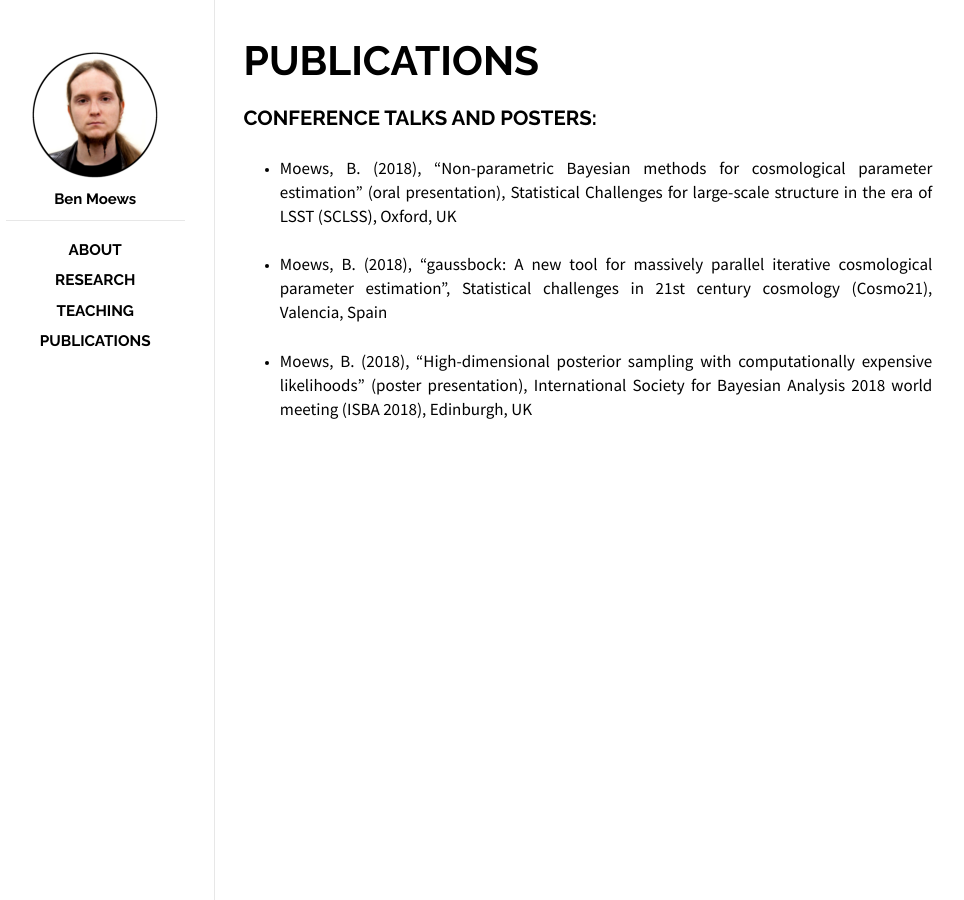
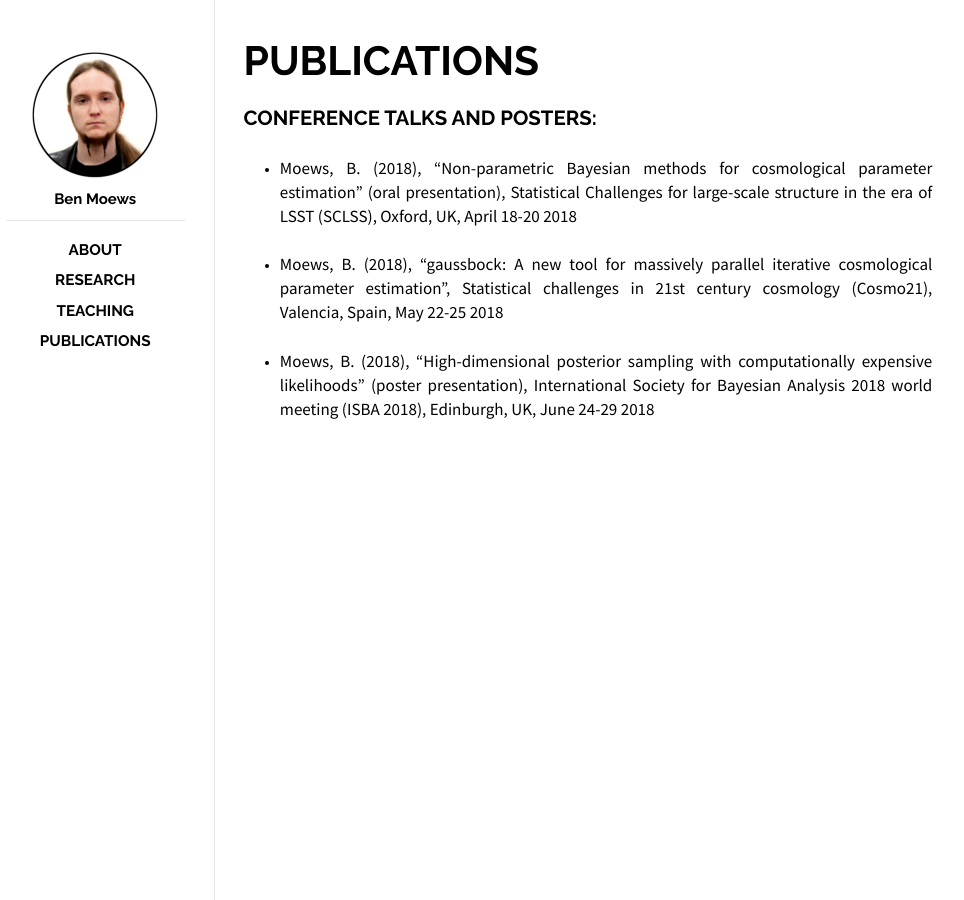
Before and after one commit to moews/moews.github.io, a Jekyll site: the page built from _posts/2017-03-24-publications.md, in a window 1280 px wide. Shown: the whole page, without its empty margins (144-1108 px from the left). Built offline with Jekyll 4.4.1, drawn with Linux system fonts in a browser that asks for light colours.

Commit message:
Update 2017-03-24-publications.md

```diff
--- a/_posts/2017-03-24-publications.md
+++ b/_posts/2017-03-24-publications.md
@@ -8,8 +8,8 @@
 
 ## CONFERENCE TALKS AND POSTERS:
 
-* Moews, B. (2018), "Non-parametric Bayesian methods for cosmological parameter estimation" (oral presentation), Statistical Challenges for large-scale structure in the era of LSST (SCLSS), Oxford, UK
+* Moews, B. (2018), "Non-parametric Bayesian methods for cosmological parameter estimation" (oral presentation), Statistical Challenges for large-scale structure in the era of LSST (SCLSS), Oxford, UK, April 18-20 2018
 
-* Moews, B. (2018), "gaussbock: A new tool for massively parallel iterative cosmological parameter estimation", Statistical challenges in 21st century cosmology (Cosmo21), Valencia, Spain
+* Moews, B. (2018), "gaussbock: A new tool for massively parallel iterative cosmological parameter estimation", Statistical challenges in 21st century cosmology (Cosmo21), Valencia, Spain, May 22-25 2018
 
-* Moews, B. (2018), "High-dimensional posterior sampling with computationally expensive likelihoods" (poster presentation), International Society for Bayesian Analysis 2018 world meeting (ISBA 2018), Edinburgh, UK
+* Moews, B. (2018), "High-dimensional posterior sampling with computationally expensive likelihoods" (poster presentation), International Society for Bayesian Analysis 2018 world meeting (ISBA 2018), Edinburgh, UK, June 24-29 2018
```
